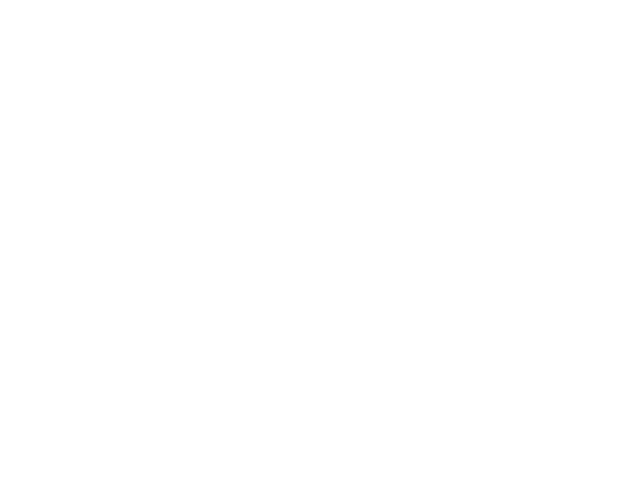
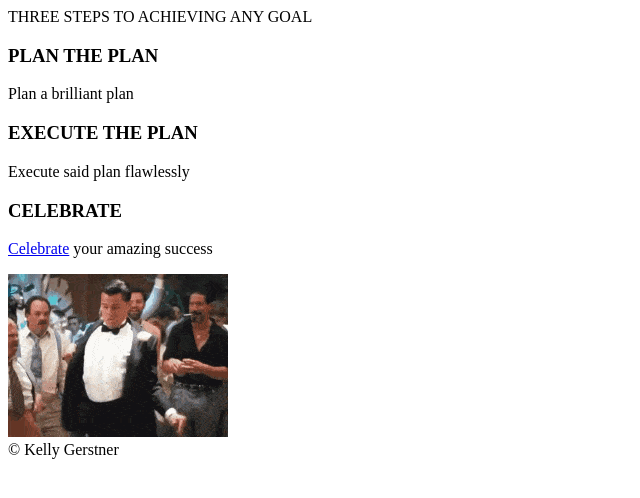
Before and after one commit to Stl-LC101-MAY-2022/js-assignment-4-html-me-something-kellymgerstner, a website: page index.html in a window 1280 px wide. Shown: the whole page, without its empty margins (0-640 px from the left). Drawn offline with Linux system fonts and the light colour scheme; files whose address does not match are found by name.

Commit message:
Initial Commit

```diff
--- a/index.html
+++ b/index.html
@@ -1,8 +1,27 @@
 <!DOCTYPE html>
 <html>
-   <head>
-   </head>
+   <header>THREE STEPS TO ACHIEVING ANY GOAL</header>
    <body>
       <!-- Write your HTML in this file! -->
+      <main>
+         <article>
+            <p>
+               <h3>PLAN THE PLAN</h3>
+               Plan a brilliant plan
+            </p>
+
+            <p>
+               <h3>EXECUTE THE PLAN</h3>
+               Execute said plan flawlessly
+            </p>
+
+            <p>
+               <h3>CELEBRATE</h3>
+               <a href="https://www.youtube.com/watch?v=3GwjfUFyY6M" target="blank">Celebrate</a> your amazing success
+            </p>
+         </article>
+         <img src="C:\Users\kelly\OneDrive\Desktop\GA4\js-assignment-4-html-me-something-kellymgerstner\images\celebration-icegif-16.gif" alt="Dance baby!">
+      </main>
    </body>
+   <footer>&copy Kelly Gerstner</footer>
 </html>
```
Also changed, not shown: images/celebration-icegif-16.gif (added), images/images.jpg (added).
